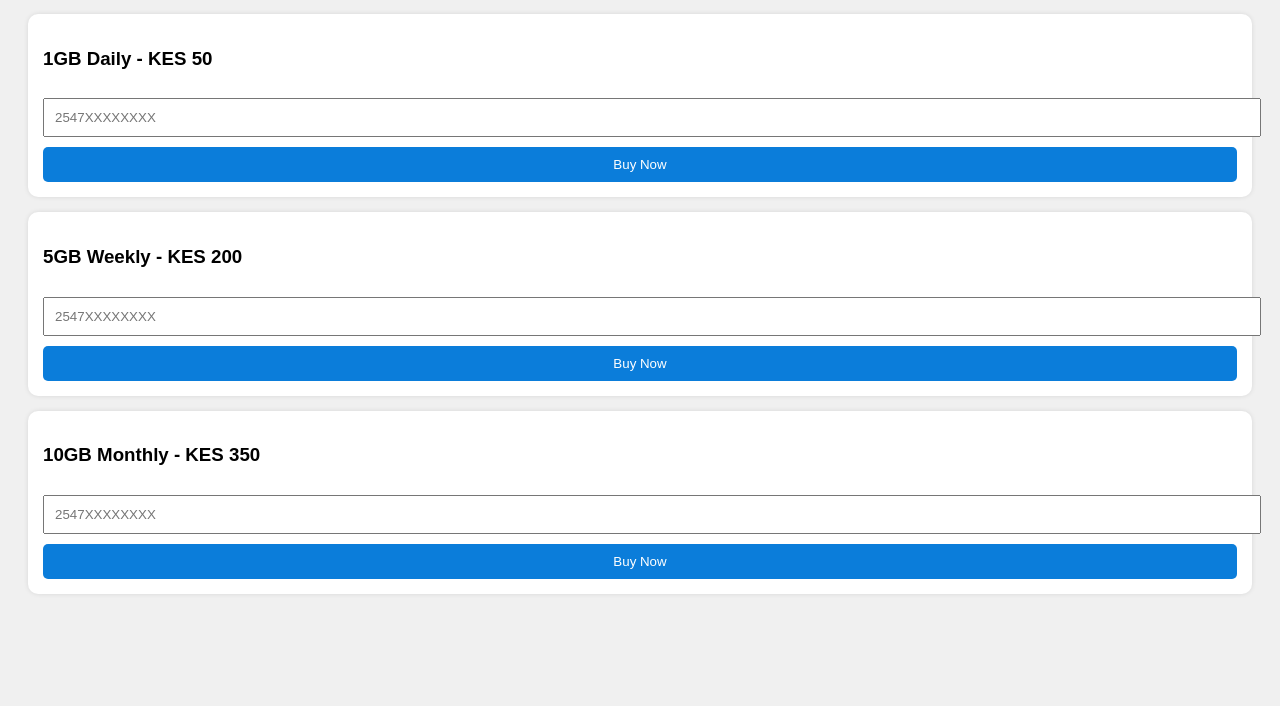
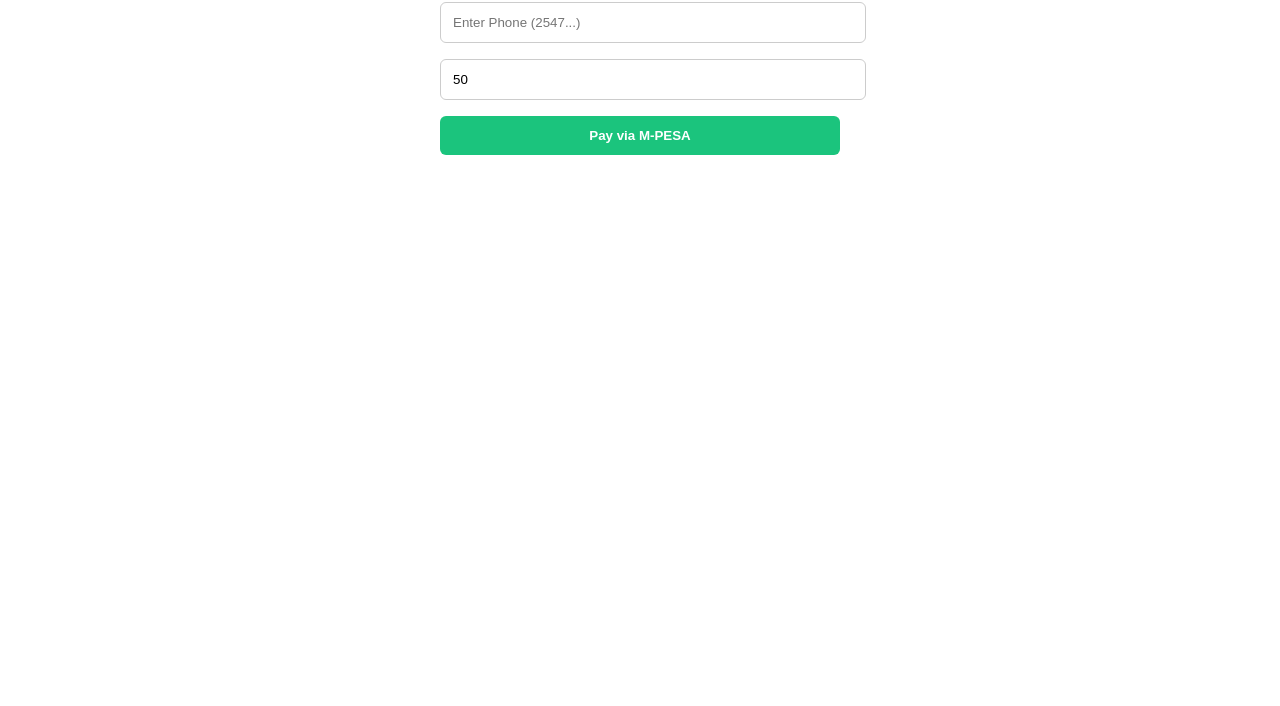
Before and after one commit to Jasam-Kajam/QuicktelBundles, a website: page public/index.html in a window 1280 px wide. Shown: the part 94-800 px from the top of the page. Drawn offline with Linux system fonts and the light colour scheme.

Commit message:
Update index.html

```diff
--- a/public/index.html
+++ b/public/index.html
@@ -2,62 +2,67 @@
 <html>
 <head>
   <title>Quicktel Bundles</title>
+  <meta name="viewport" content="width=device-width, initial-scale=1" />
   <style>
-    body { font-family: sans-serif; background: #f0f0f0; padding: 20px; }
-    h1 { color: #0b7dda; }
-    .bundle-card {
-      background: white; padding: 15px; border-radius: 10px;
-      margin-bottom: 15px; box-shadow: 0 0 5px rgba(0,0,0,0.1);
+    body {
+      font-family: Arial, sans-serif;
+      padding: 20px;
+      max-width: 400px;
+      margin: auto;
     }
-    .bundle-card input, .bundle-card button {
-      padding: 10px; margin-top: 10px; width: 100%;
+    input, button {
+      width: 100%;
+      padding: 12px;
+      margin: 8px 0;
+      border-radius: 6px;
+      border: 1px solid #ccc;
     }
-    button { background: #0b7dda; color: white; border: none; border-radius: 5px; }
+    button {
+      background-color: #1bc47d;
+      color: white;
+      font-weight: bold;
+      border: none;
+      cursor: pointer;
+    }
+    button:hover {
+      background-color: #149e61;
+    }
   </style>
 </head>
 <body>
-  <h1>Buy Safaricom Bundles</h1>
+  <h2>Quicktel Bundle Payment</h2>
 
-  <div class="bundle-card">
-    <h3>1GB Daily - KES 50</h3>
-    <input type="tel" placeholder="2547XXXXXXXX" id="phone1">
-    <button onclick="buyBundle(50, '1GB Daily', 'phone1')">Buy Now</button>
-  </div>
+  <input type="tel" id="phone" placeholder="Enter Phone (2547...)" required />
+  <input type="number" id="amount" placeholder="Amount (KES)" value="50" required />
+  <button onclick="pay()">Pay via M-PESA</button>
 
-  <div class="bundle-card">
-    <h3>5GB Weekly - KES 200</h3>
-    <input type="tel" placeholder="2547XXXXXXXX" id="phone2">
-    <button onclick="buyBundle(200, '5GB Weekly', 'phone2')">Buy Now</button>
-  </div>
-
-  <div class="bundle-card">
-    <h3>10GB Monthly - KES 350</h3>
-    <input type="tel" placeholder="2547XXXXXXXX" id="phone3">
-    <button onclick="buyBundle(350, '10GB Monthly', 'phone3')">Buy Now</button>
-  </div>
+  <p id="status"></p>
 
   <script>
-    function buyBundle(amount, name, inputId) {
-      const phone = document.getElementById(inputId).value.trim();
-      if (!phone.startsWith('2547') || phone.length !== 12) {
-        alert('Enter valid Safaricom number (e.g. 254712345678)');
-        return;
+    async function pay() {
+      const phone = document.getElementById('phone').value;
+      const amount = document.getElementById('amount').value;
+      const status = document.getElementById('status');
+
+      status.textContent = "Initiating payment...";
+
+      try {
+        const res = await fetch("/stkpush", {
+          method: "POST",
+          headers: { "Content-Type": "application/json" },
+          body: JSON.stringify({ phone, amount }),
+        });
+
+        const data = await res.json();
+
+        if (data.status === "sent") {
+          status.textContent = "✅ Payment request sent. Check your phone.";
+        } else {
+          status.textContent = "❌ Error: " + (data.error || "Failed to send");
+        }
+      } catch (err) {
+        status.textContent = "❌ Request failed: " + err.message;
       }
-
-      fetch('/stkpush', {
-        method: 'POST',
-        headers: { 'Content-Type': 'application/json' },
-        body: JSON.stringify({ amount, phone, name })
-      })
-      .then(res => res.json())
-      .then(data => {
-        if (data.success) {
-          alert('STK Push Sent. Complete the payment on your phone.');
-        } else {
-          alert('Failed: ' + data.message);
-        }
-      })
-      .catch(() => alert('Network error'));
     }
   </script>
 </body>
```
